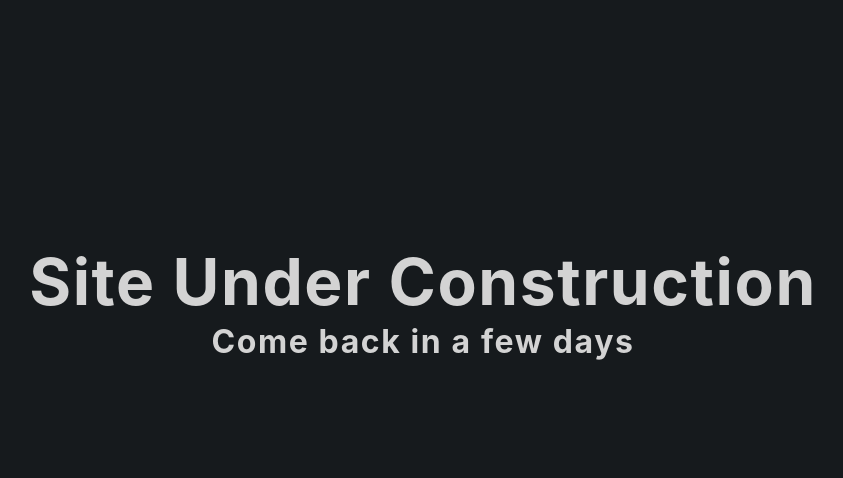
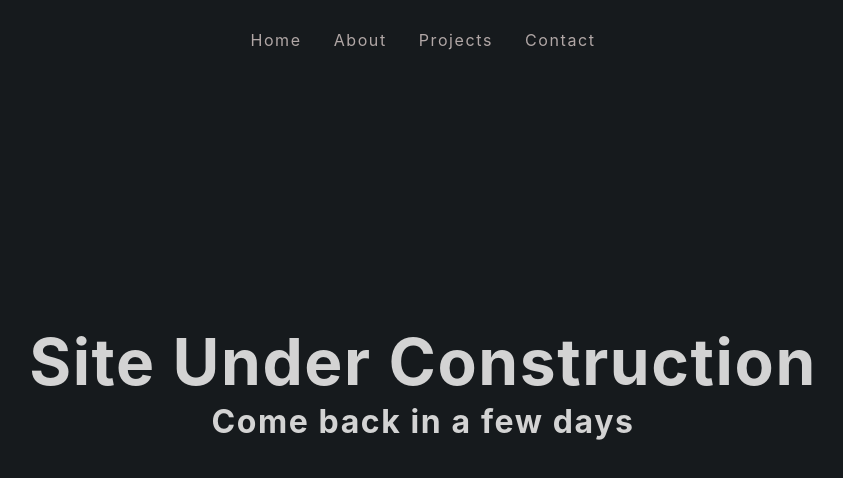
Before and after one commit to fgsilva94/fgsilva94.github.io, a React (Create React App) app: page / in a window 1280 px wide. Shown: the top 478 px of the page, without its empty margins (217-1060 px from the left). Built offline with nearby package versions, Linux system fonts and the light colour scheme.

Commit message:
navbar and sidebar implemented with useContext and useReducer

```diff
--- a/src/App.js
+++ b/src/App.js
@@ -1,9 +1,12 @@
 import { Routes, Route } from "react-router-dom";
+import { Navbar, Sidebar } from "./components";
 import { Error, Home, InConstruction } from "./pages";
 
 function App() {
   return (
     <>
+      <Navbar />
+      <Sidebar />
       <Routes>
         <Route exact path="/" element={<InConstruction />} />
         <Route exact path="/v1" element={<Home />} />
--- /dev/null
+++ b/src/actions.js
@@ -0,0 +1,2 @@
+export const SIDEBAR_OPEN = "SIDEBAR_OPEN";
+export const SIDEBAR_CLOSE = "SIDEBAR_CLOSE";
--- /dev/null
+++ b/src/components/Navbar.js
@@ -0,0 +1,108 @@
+import React from "react";
+import styled from "styled-components";
+import { FaBars } from "react-icons/fa";
+import { useGlobalContext } from "../context";
+
+const Navbar = () => {
+  const { openSidebar } = useGlobalContext();
+
+  return (
+    <NavContainer>
+      <div className="nav-center">
+        <div className="nav-header">
+          <button type="button" className="nav-toggle" onClick={openSidebar}>
+            <FaBars />
+          </button>
+        </div>
+        <ul className="nav-links">
+          <li>
+            <a href="/" onClick={(e) => e.preventDefault()}>
+              Home
+            </a>
+          </li>
+          <li>
+            <a href="/" onClick={(e) => e.preventDefault()}>
+              About
+            </a>
+          </li>
+          <li>
+            <a href="/" onClick={(e) => e.preventDefault()}>
+              Projects
+            </a>
+          </li>
+          <li>
+            <a href="/" onClick={(e) => e.preventDefault()}>
+              Contact
+            </a>
+          </li>
+        </ul>
+      </div>
+    </NavContainer>
+  );
+};
+
+const NavContainer = styled.nav`
+  height: 5rem;
+  display: flex;
+  align-items: center;
+  justify-content: center;
+
+  .nav-center {
+    width: 90vw;
+    margin: 0 auto;
+    max-width: var(--max-width);
+  }
+
+  .nav-header {
+    display: flex;
+    align-items: center;
+    justify-content: flex-end;
+  }
+
+  .nav-toggle {
+    background: transparent;
+    border: transparent;
+    color: var(--clr-primary-4);
+    cursor: pointer;
+    svg {
+      font-size: 2rem;
+    }
+  }
+
+  .nav-links {
+    display: none;
+  }
+
+  @media (min-width: 992px) {
+    .nav-toggle {
+      display: none;
+    }
+
+    .nav-center {
+      display: grid;
+      grid-template-columns: auto 1fr auto;
+      align-items: center;
+    }
+
+    .nav-links {
+      display: flex;
+      justify-content: center;
+
+      li {
+        margin: 0 0.5rem;
+      }
+
+      a {
+        color: var(--clr-grey-1);
+        font-size: 1rem;
+        text-transform: capitalize;
+        letter-spacing: var(--spacing);
+        padding: 0.5rem;
+        &:hover {
+          border-bottom: 2px solid var(--clr-primary-4);
+        }
+      }
+    }
+  }
+`;
+export default Navbar;
--- /dev/null
+++ b/src/components/Sidebar.js
@@ -0,0 +1,115 @@
+import React from "react";
+import styled from "styled-components";
+import { FaTimes } from "react-icons/fa";
+import { useGlobalContext } from "../context";
+
+const Sidebar = () => {
+  const { isSidebarOpen, closeSidebar } = useGlobalContext();
+
+  return (
+    <SidebarContainer>
+      <aside
+        className={`${isSidebarOpen ? "sidebar show-sidebar" : "sidebar"}`}
+      >
+        <div className="sidebar-header">
+          <button type="button" className="close-btn" onClick={closeSidebar}>
+            <FaTimes />
+          </button>
+        </div>
+        <ul className="links">
+          <li>
+            <a href="/" onClick={(e) => e.preventDefault()}>
+              Home
+            </a>
+          </li>
+          <li>
+            <a href="/" onClick={(e) => e.preventDefault()}>
+              About
+            </a>
+          </li>
+          <li>
+            <a href="/" onClick={(e) => e.preventDefault()}>
+              Projects
+            </a>
+          </li>
+          <li>
+            <a href="/" onClick={(e) => e.preventDefault()}>
+              Contact
+            </a>
+          </li>
+        </ul>
+      </aside>
+    </SidebarContainer>
+  );
+};
+
+const SidebarContainer = styled.div`
+  text-align: center;
+
+  .sidebar-header {
+    display: flex;
+    align-items: center;
+    justify-content: flex-end;
+    padding: 1rem 1.5rem;
+  }
+
+  .close-btn {
+    font-size: 2rem;
+    background: transparent;
+    border-color: transparent;
+    color: var(--clr-primary-2);
+    transition: var(--transition);
+    cursor: pointer;
+    margin-top: 0.2rem;
+  }
+
+  .close-btn:hover {
+    color: var(--clr-primary-4);
+  }
+
+  .links {
+    margin-bottom: 2rem;
+  }
+
+  .links a {
+    display: block;
+    text-align: left;
+    font-size: 1rem;
+    text-transform: capitalize;
+    padding: 1rem 1.5rem;
+    color: var(--clr-grey-1);
+    transition: var(--transition);
+    letter-spacing: var(--spacing);
+  }
+
+  .links a:hover {
+    padding: 1rem 1.5rem;
+    padding-left: 2rem;
+    color: var(--clr-grey-2);
+  }
+
+  .sidebar {
+    position: fixed;
+    top: 0;
+    left: 0;
+    width: 100%;
+    height: 100%;
+    background: var(--clr-off-black);
+    transition: var(--transition);
+    transform: translate(-100%);
+    z-index: -1;
+  }
+
+  .show-sidebar {
+    transform: translate(0);
+    z-index: 999;
+  }
+
+  @media (min-width: 992px) {
+    .sidebar {
+      display: none;
+    }
+  }
+`;
+
+export default Sidebar;
--- /dev/null
+++ b/src/components/index.js
@@ -0,0 +1,4 @@
+import Navbar from "./Navbar";
+import Sidebar from "./Sidebar";
+
+export { Navbar, Sidebar };
--- /dev/null
+++ b/src/context.js
@@ -0,0 +1,33 @@
+import React, { useContext, useReducer } from "react";
+import reducer from "./reducer";
+import { SIDEBAR_OPEN, SIDEBAR_CLOSE } from "./actions";
+
+const initialState = {
+  isSidebarOpen: false,
+};
+
+const AppContext = React.createContext();
+
+const AppProvider = ({ children }) => {
+  const [state, dispatch] = useReducer(reducer, initialState);
+
+  const openSidebar = () => {
+    dispatch({ type: SIDEBAR_OPEN });
+  };
+
+  const closeSidebar = () => {
+    dispatch({ type: SIDEBAR_CLOSE });
+  };
+
+  return (
+    <AppContext.Provider value={{ ...state, openSidebar, closeSidebar }}>
+      {children}
+    </AppContext.Provider>
+  );
+};
+
+const useGlobalContext = () => {
+  return useContext(AppContext);
+};
+
+export { AppProvider, useGlobalContext };
--- a/src/index.js
+++ b/src/index.js
@@ -3,12 +3,15 @@ import ReactDOM from "react-dom/client";
 import "./index.css";
 import App from "./App";
 import { BrowserRouter as Router } from "react-router-dom";
+import { AppProvider } from "./context";
 
 const root = ReactDOM.createRoot(document.getElementById("root"));
 root.render(
   <React.StrictMode>
-    <Router>
-      <App />
-    </Router>
+    <AppProvider>
+      <Router>
+        <App />
+      </Router>
+    </AppProvider>
   </React.StrictMode>
 );
--- /dev/null
+++ b/src/reducer.js
@@ -0,0 +1,16 @@
+import { SIDEBAR_OPEN, SIDEBAR_CLOSE } from "./actions";
+
+const reducer = (state, action) => {
+  switch (action.type) {
+    case SIDEBAR_OPEN:
+      return { ...state, isSidebarOpen: true };
+
+    case SIDEBAR_CLOSE:
+      return { ...state, isSidebarOpen: false };
+
+    default:
+      throw new Error(`No Matching "${action.type}" - action type`);
+  }
+};
+
+export default reducer;
```
